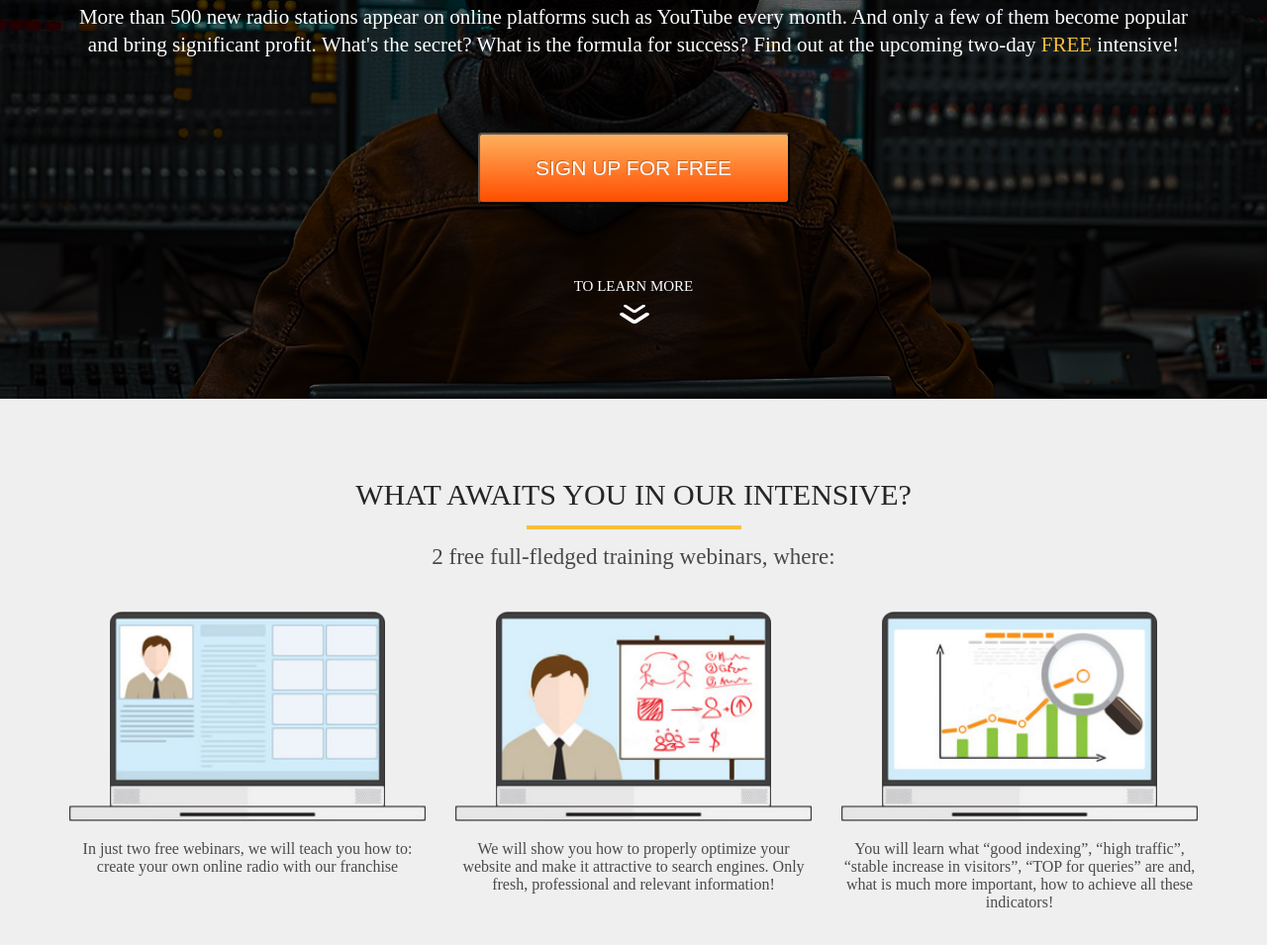
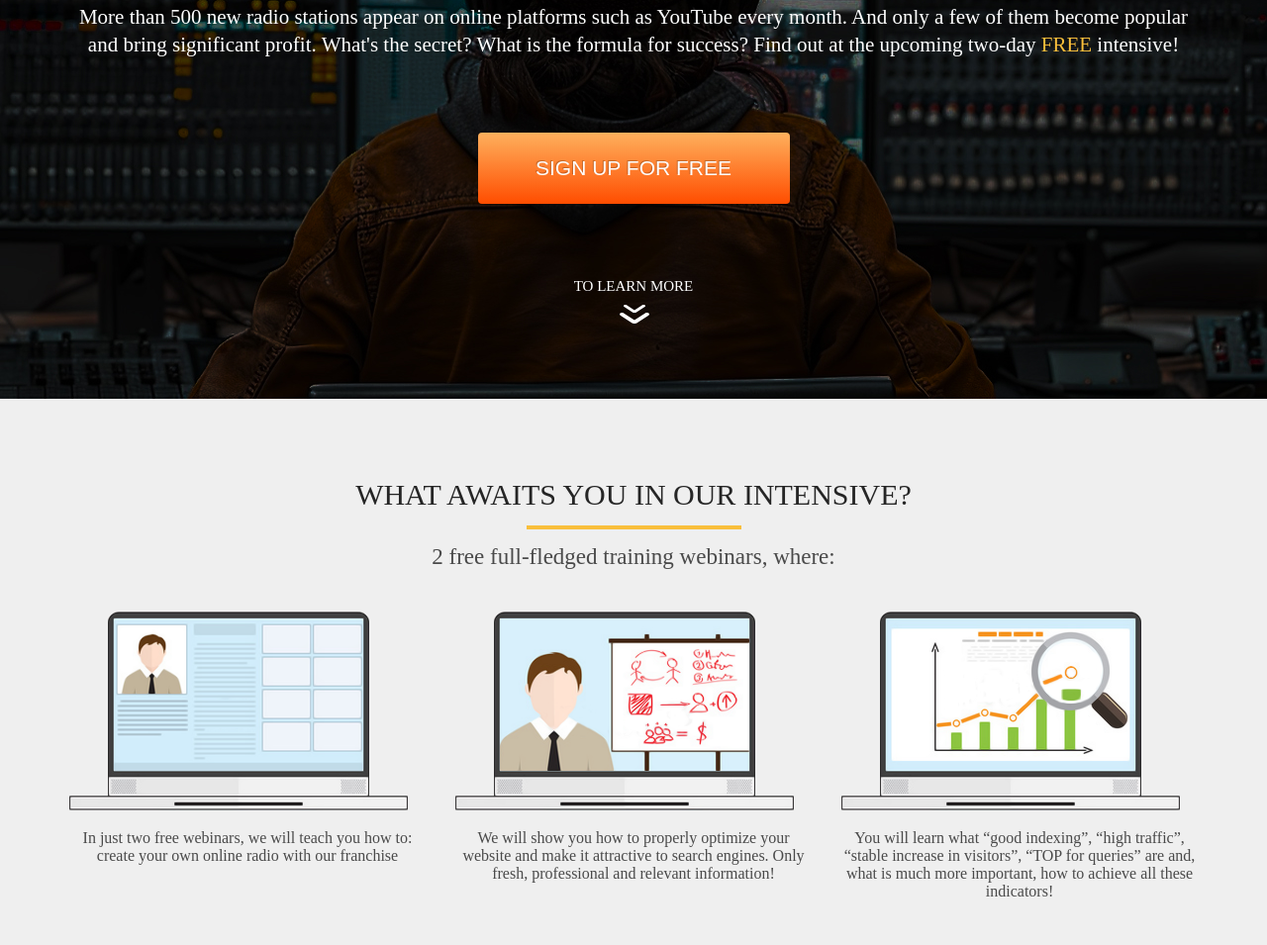
Before and after one commit to Alex-Korzun/radio, a plain HTML site: page src/index.html in a window 1280 px wide. Shown: the part 397-1352 px from the top of the page at 99% size. Drawn offline with Linux system fonts and the light colour scheme.

Commit message:
minor style fixes

```diff
--- a/src/css/style.css
+++ b/src/css/style.css
@@ -45,6 +45,7 @@
     color: #fff;
     text-shadow: -1px -1px 0px rgba(0, 0, 0, 0.22);
     cursor: pointer;
+    border: none;
 }
 
 .promo {
@@ -154,7 +155,7 @@
 }
 
 .intensive__img {
-    width: 100%;
+    object-fit: cover;
 }
 
 .info {
```
